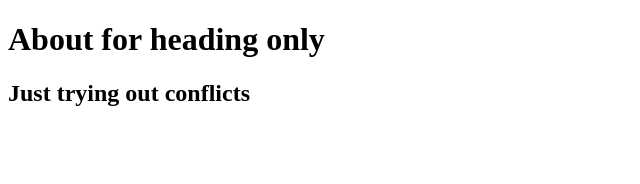
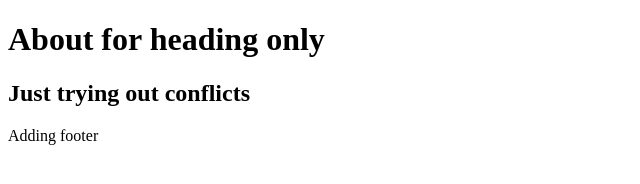
Before and after one commit to ChaitanyaGowda24/new, a plain HTML site: page about.html in a window 1280 px wide. Shown: the whole page, without its empty margins (0-640 px from the left). Drawn offline with Linux system fonts and the light colour scheme.

Commit message:
added footer in index

```diff
--- a/about.html
+++ b/about.html
@@ -9,5 +9,6 @@
 
     <h1>About for heading only</h1>
     <h2>Just trying out conflicts</h2>
+    <footer>Adding footer</footer>
 </body>
 </html>
```
